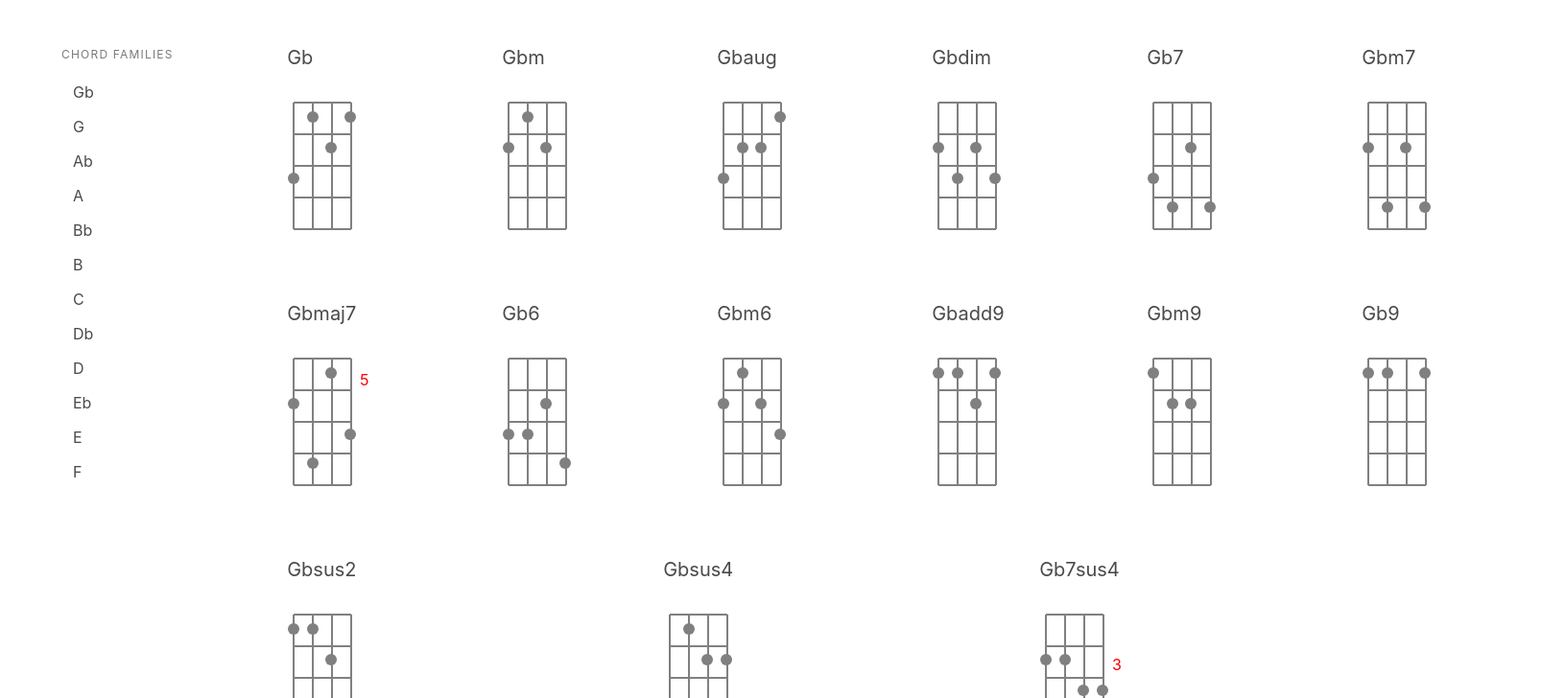
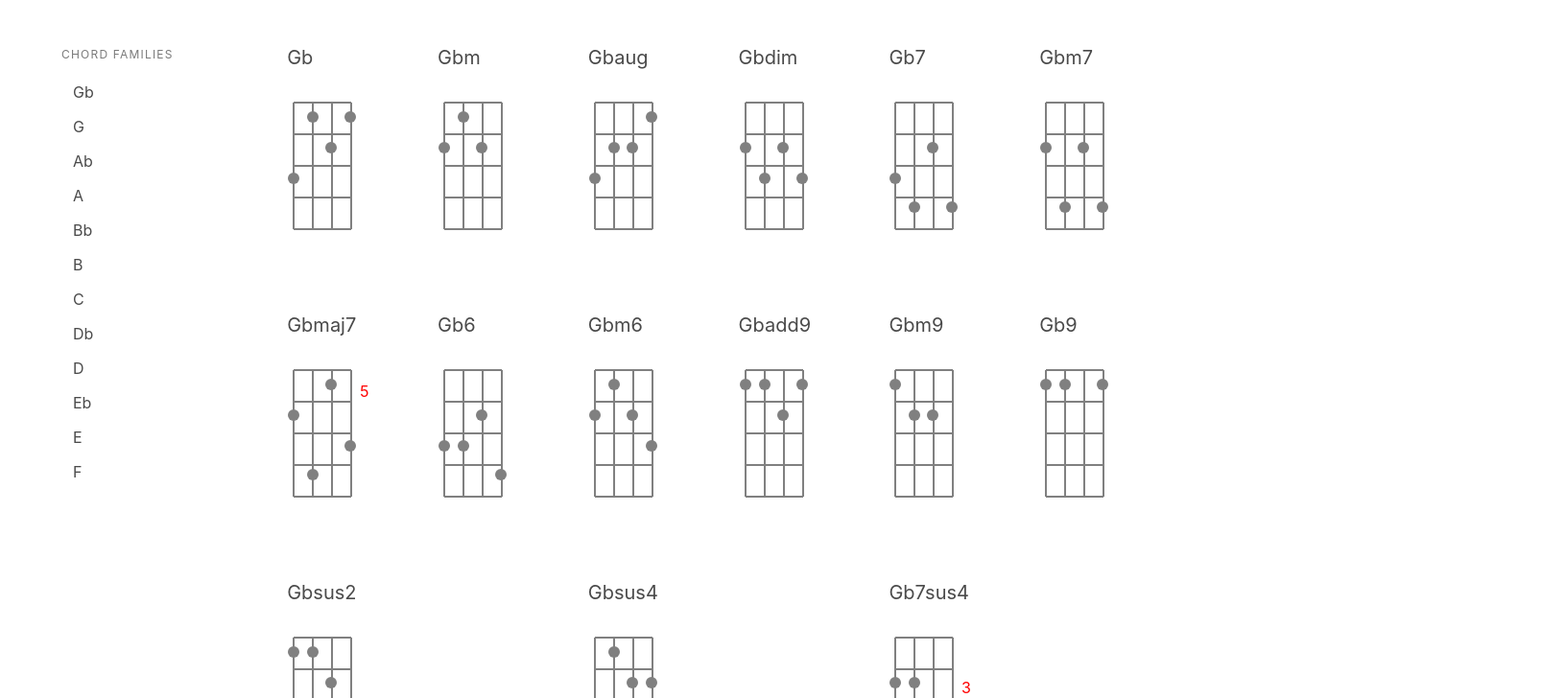
Before and after one commit to pranayaryal/chords, a React (Create React App) app: page / in a window 1280 px wide. Shown: the top 728 px of the page at 96% size, 1631 px wide, since content can reach past the window. Built offline with nearby package versions, Linux system fonts and the light colour scheme.

Commit message:
remove extra container divs

```diff
--- a/src/components/Tile.js
+++ b/src/components/Tile.js
@@ -6,7 +6,7 @@ const Tile = props => {
             <article className='tile is-child is-notification'>
                 <p className='subtitle'>{props.chordName}</p>
                 <div className='content'>
-                    <svg width="200" height="200">
+                    <svg width="100" height="200">
                         <text x="76" y="68" fill="red">{props.textLower}</text>
                         <text x="76" y="38" fill="red">{props.textUpper}</text>
                         {props.verticalLines}
--- a/src/components/Tiles.js
+++ b/src/components/Tiles.js
@@ -48,7 +48,6 @@ const Tiles = (props)=> {
 
 //    );
 
-      <div className='container'>
          <div className="tile is-ancestor">
             <div className='tile is-vertical is-12'>
                 <div className='tile'>
@@ -69,7 +68,6 @@ const Tiles = (props)=> {
                 </div>
             </div>
          </div>
-    </div>
 
 
 
```
